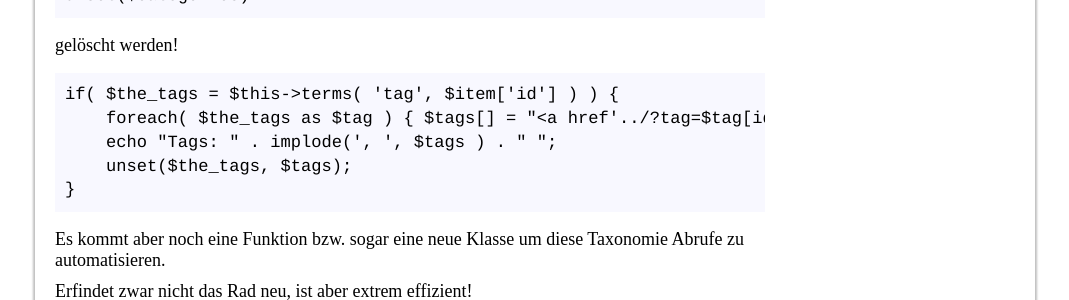
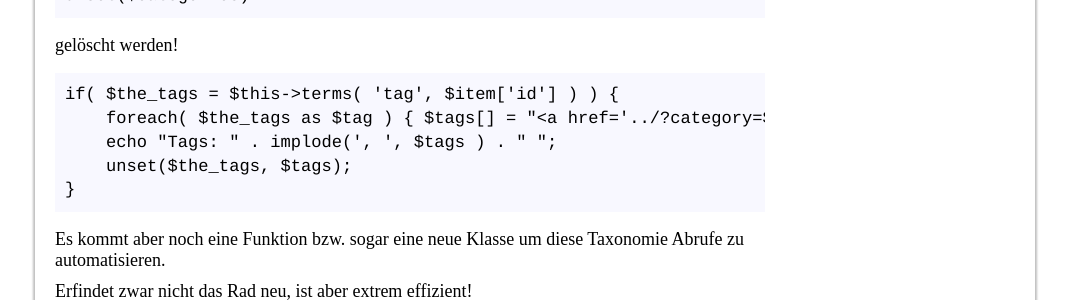
Before and after one commit to mbrain/zarat.github.io, a Jekyll site: the page built from _posts/2018-06-23-taxonomien-und-terme.markdown, in a window 1280 px wide and 900 px high, scrolled down 1606 px. Shown: the part 497-797 px from the top of the window, without its empty margins (105-1174 px from the left). Built offline with Jekyll 4.4.1, drawn with Linux system fonts in a browser that asks for light colours.

Commit message:
Update 2018-06-23-taxonomien-und-terme.markdown

```diff
--- a/_posts/2018-06-23-taxonomien-und-terme.markdown
+++ b/_posts/2018-06-23-taxonomien-und-terme.markdown
@@ -53,7 +53,7 @@
  <pre>unset($categories)</pre>
  <p>gelöscht werden!</p>
  <pre>if( $the_tags = $this->terms( 'tag', $item['id'] ) ) {
-    foreach( $the_tags as $tag ) { $tags[] = "<a href'../?tag=$tag[id]'>$tag[name]</a>"; }
+    foreach( $the_tags as $tag ) { $tags[] = "&lt;a href=&#039;../?category=$category[id]&#039;&gt;$category[name]&lt;/a&gt;"; }
     echo "Tags: " . implode(', ', $tags ) . " ";
     unset($the_tags, $tags);
 }</pre>
```
